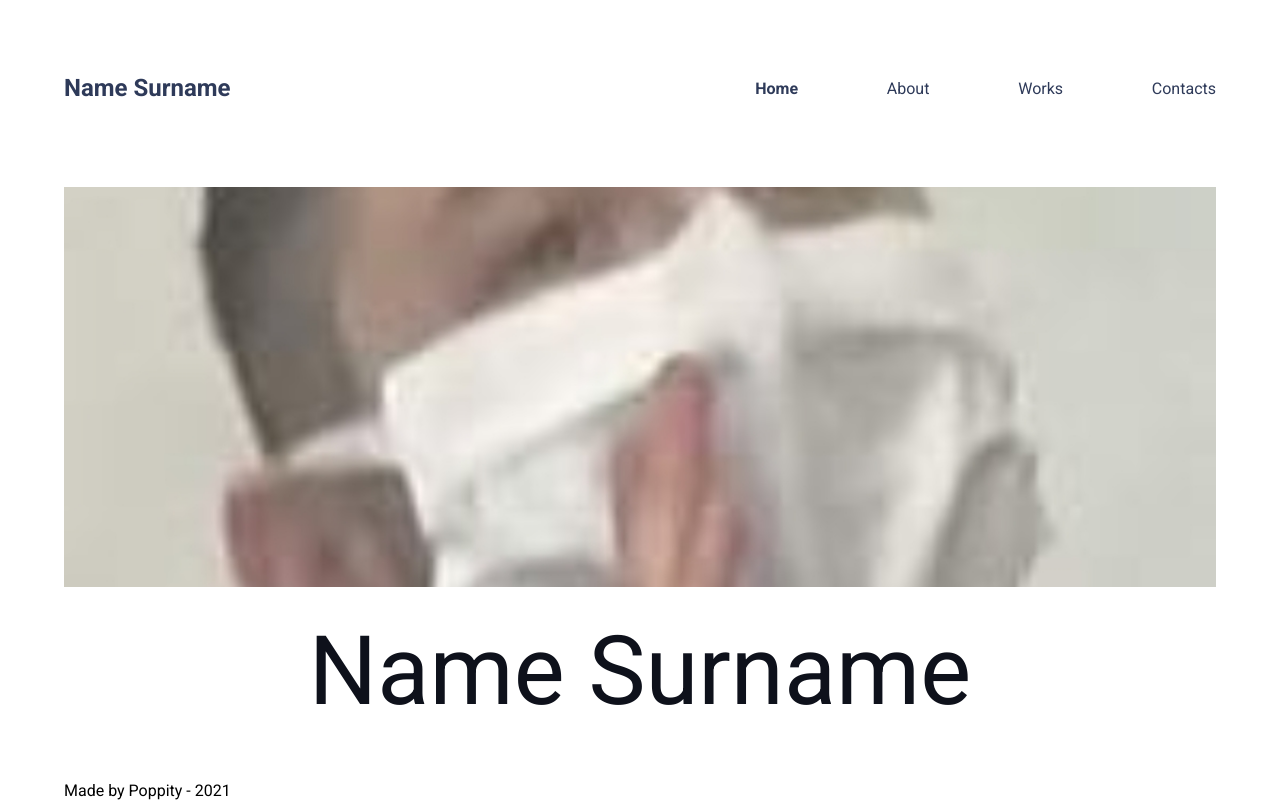
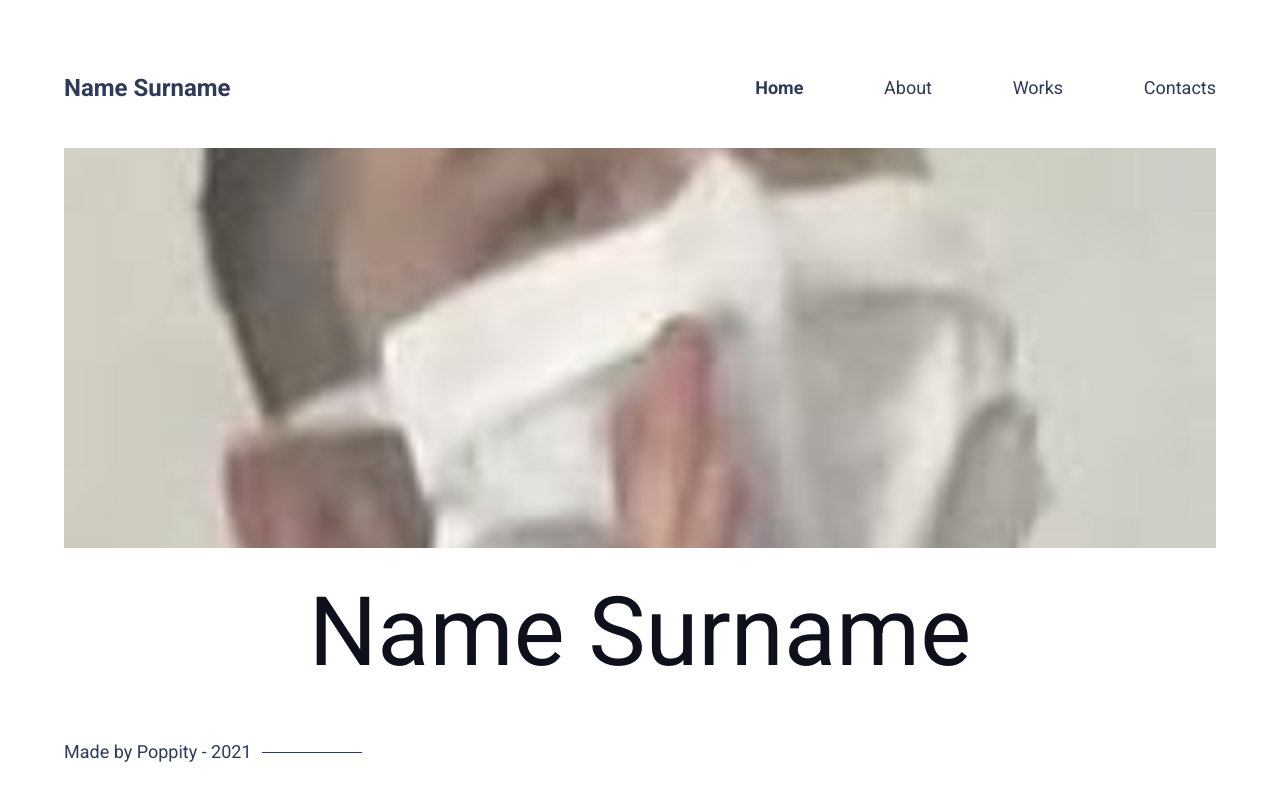
Before and after one commit to Poppityyy/Curriculum-as-a-website, a plain HTML site: page MyCurriculum/index.html in a window 1280 px wide. Drawn offline with Linux system fonts and the light colour scheme.

Commit message:
Add footer

```diff
--- a/MyCurriculum/style.css
+++ b/MyCurriculum/style.css
@@ -12,7 +12,9 @@
 }
 
 body {
-    font-family: 'Roboto', sans-serif;
+    font-family: "Roboto", sans-serif;
+    font-size: 1.125rem;
+    line-height: 24px;
 }
 
 h1{
@@ -113,3 +115,20 @@ nav {
     object-fit: cover;
     display: block;
 }
+
+.footer {
+    padding-top: 2em;
+    padding-bottom: 2em;
+    color: var(--primary500);
+    position: relative;
+}
+
+.footer::after{
+    content: "" ;
+    position: absolute;
+    width: 100px;
+    height: 1px;
+    top: 50%;
+    margin-left: 10px;
+    background-color: var(--primary500);
+}
```
